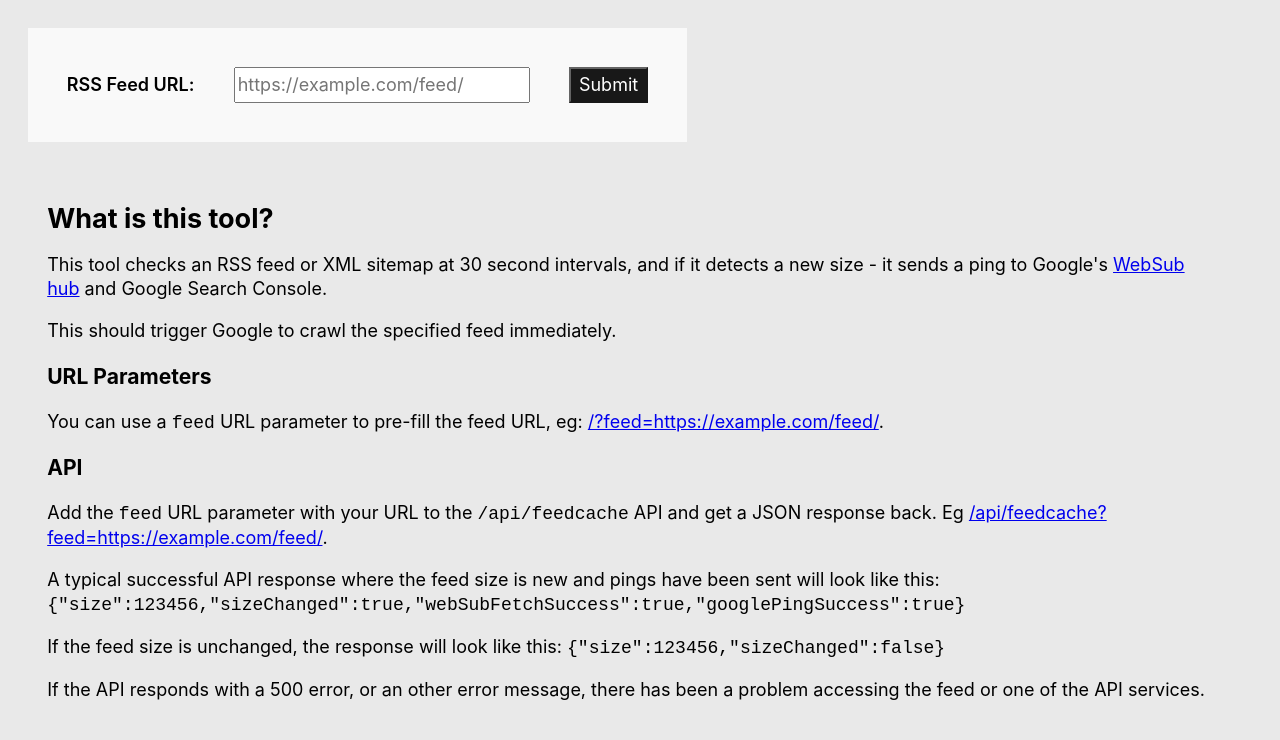
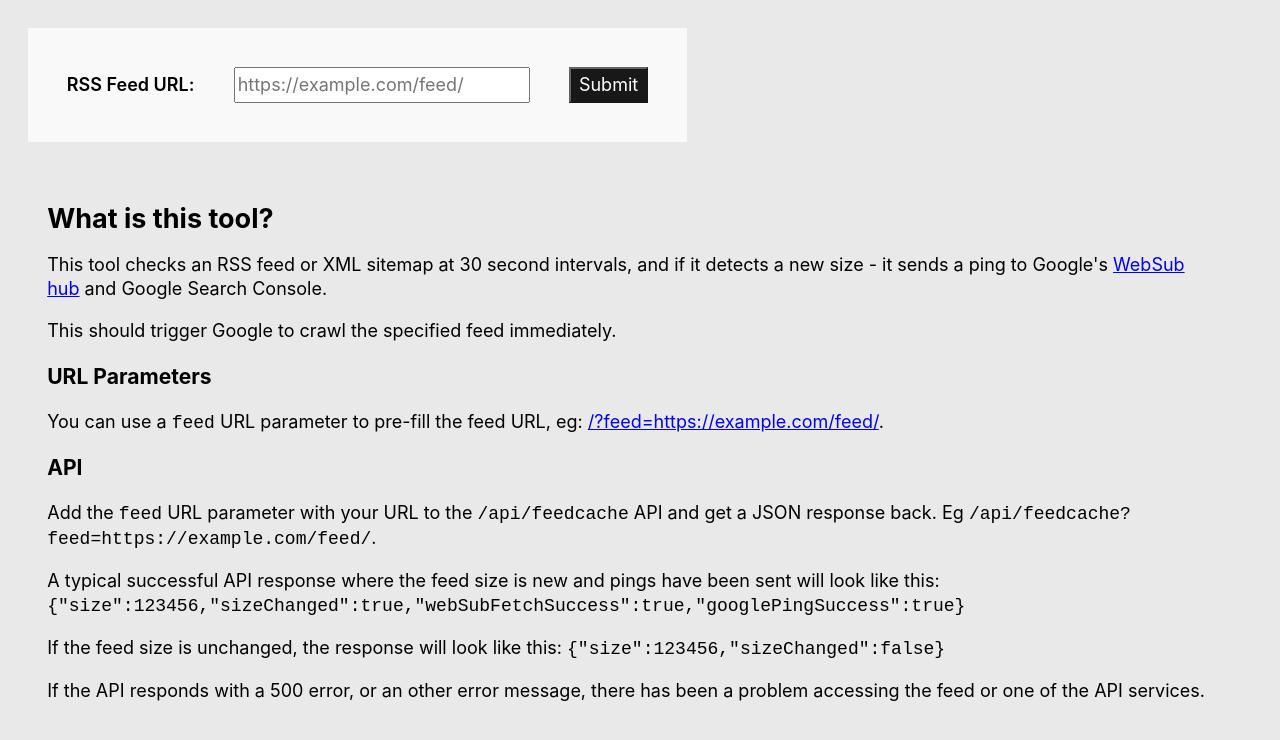
Before and after one commit to colinmcdermott/feedchecker-api, a Next.js app: page / in a window 1280 px wide. Shown: the top 740 px of the page. Built offline with nearby package versions, Linux system fonts and the light colour scheme.

Commit message:
Update index.tsx

```diff
--- a/pages/index.tsx
+++ b/pages/index.tsx
@@ -90,7 +90,7 @@ function FeedChecker() {
         <h3>URL Parameters</h3>
         <p>You can use a <code>feed</code> URL parameter to pre-fill the feed URL, eg: <a href='/?feed=https://example.com/feed/' rel='nofollow'>/?feed=https://example.com/feed/</a>.</p>
         <h3>API</h3>
-        <p>Add the <code>feed</code> URL parameter with your URL to the <code>/api/feedcache</code> API and get a JSON response back. Eg <a href='/api/feedcache?feed=https://example.com/feed/' rel='nofollow'>/api/feedcache?feed=https://example.com/feed/</a>.</p>
+        <p>Add the <code>feed</code> URL parameter with your URL to the <code>/api/feedcache</code> API and get a JSON response back. Eg <code>/api/feedcache?feed=https://example.com/feed/</code>.</p>
         <p>A typical successful API response where the feed size is new and pings have been sent will look like this: <code>&#123;"size":123456,"sizeChanged":true,"webSubFetchSuccess":true,"googlePingSuccess":true&#125;</code></p>
         <p>If the feed size is unchanged, the response will look like this: <code>&#123;"size":123456,"sizeChanged":false&#125;</code></p>
         <p>If the API responds with a 500 error, or an other error message, there has been a problem accessing the feed or one of the API services.</p>
```
